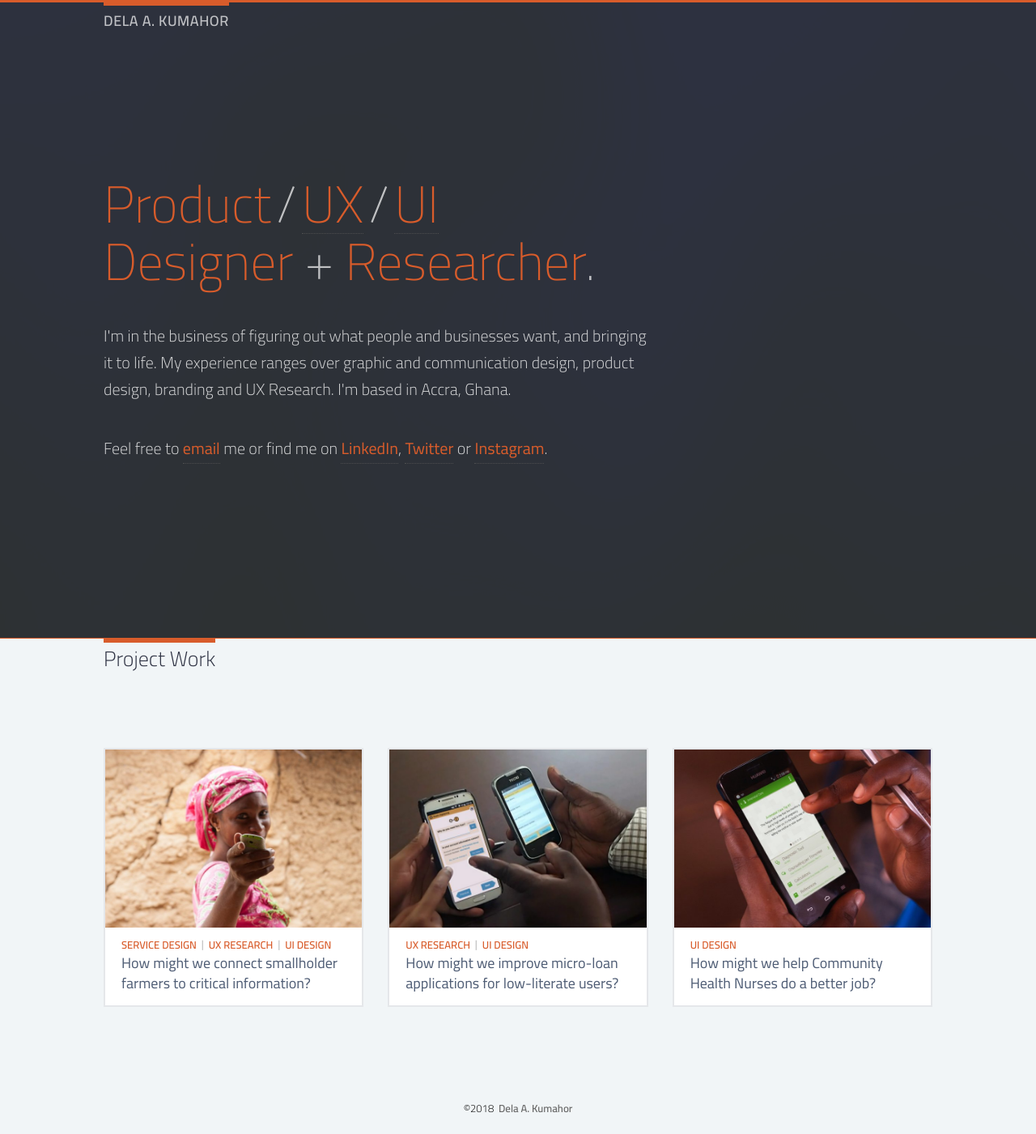
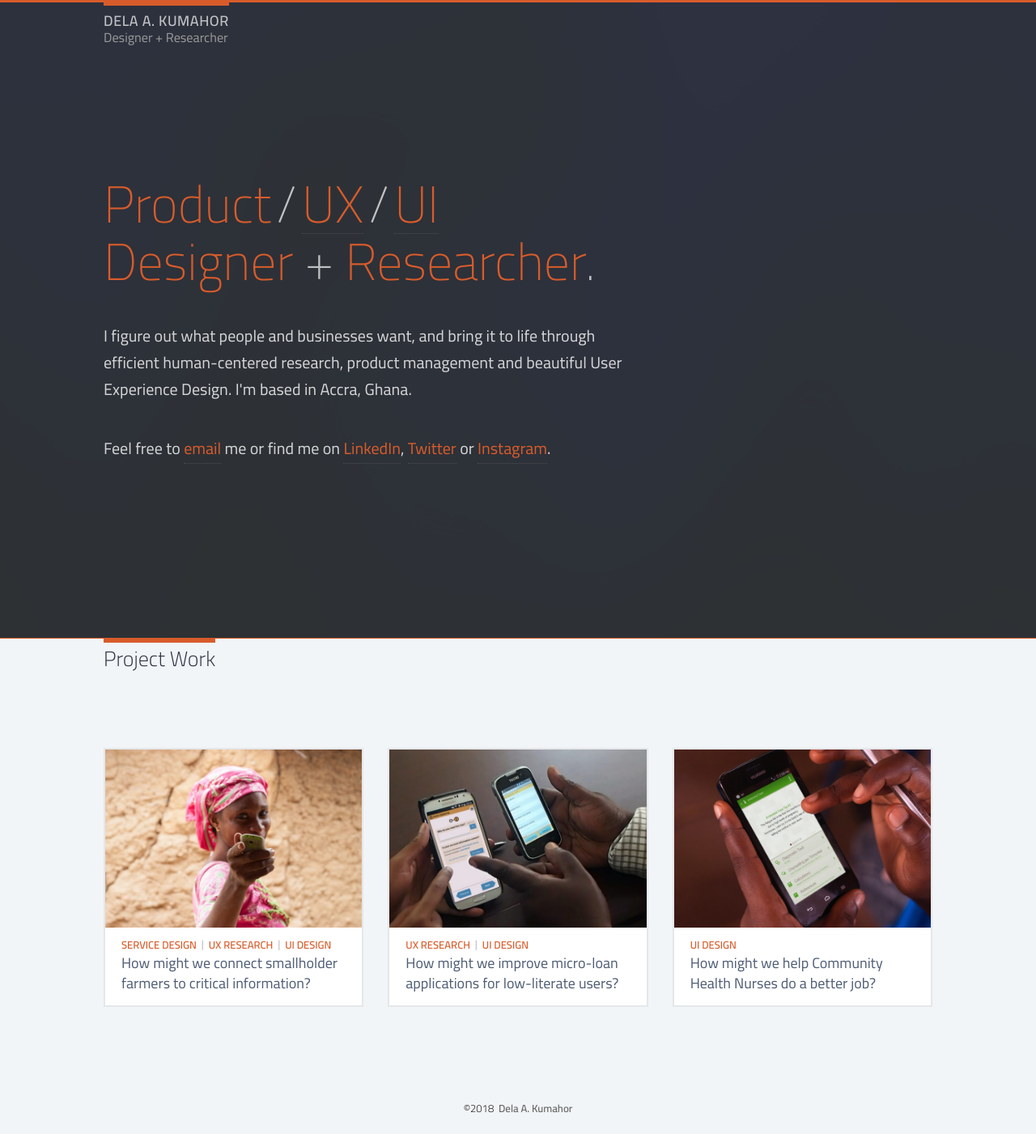
Before and after one commit to delak/portfolio-site, a Jekyll site: the page built from index.md, in a window 1280 px wide. Shown: the whole page at 81% size. Built offline with Jekyll 4.4.1, drawn with Linux system fonts in a browser that asks for light colours; nearby versions of some CDN libraries.

Commit message:
Changed blurb text

```diff
--- a/_config.yml
+++ b/_config.yml
@@ -14,7 +14,7 @@
 # You can create any custom variable you would like, and they will be accessible
 # in the templates via {{ site.myvariable }}.
 title: Dela A. Kumahor
-email: dela.kumahor@gmail.com
+email: dela&#46;kum%61hor&#64;gm&#37;61&#37;69&#108;&#46;co&#109;
 description: >- # this means to ignore newlines until "baseurl:"
   Product/UX/UI Designer + Researcher
 baseurl: "" # the subpath of your site, e.g. /blog
--- a/_layouts/home.html
+++ b/_layouts/home.html
@@ -15,7 +15,7 @@
             Designer <span class="grey-out">+</span> Researcher<span class="grey-out">.</span>
           </div>
           <div class="hello-bio">
-            <p>I'm in the business of figuring out what people and businesses want, and bringing it to life. My experience ranges over graphic and communication design, product design, branding and UX Research. I'm based in Accra, Ghana.</p>
+            <p>I figure out what people and businesses want, and bring it to life through efficient human-centered research, product management and beautiful User Experience Design. I'm based in Accra, Ghana.</p>
             <p>Feel free to <a href="mailto:{{ site.email }}">email</a> me or find me on <a href="https://www.linkedin.com/in/dela-andy-kumahor-3aa5b44/" target="_blank">LinkedIn</a>, <a href="https://twitter.com/delak" target="_blank">Twitter</a> or <a href="https://www.instagram.com/delak/" target="_blank">Instagram</a>.</p>
           </div>
         </div>
--- a/_sass/_layout.scss
+++ b/_sass/_layout.scss
@@ -121,6 +121,7 @@
 			p {
 			  font: {
 					size: 20px;
+					weight: $cairo-regular;
 				}
 			  line-height: 33px;
 				color: rgba(255, 255, 255, 0.8);
@@ -746,11 +747,6 @@
 
 			.masthead-title {
 				color: $grey-color-light;
-				opacity: 0;
-				visibility: hidden;
-				position: relative;
-				height: 0;
-				top: -20px;
 
 				&.show-title {
 					opacity: 1;
```
